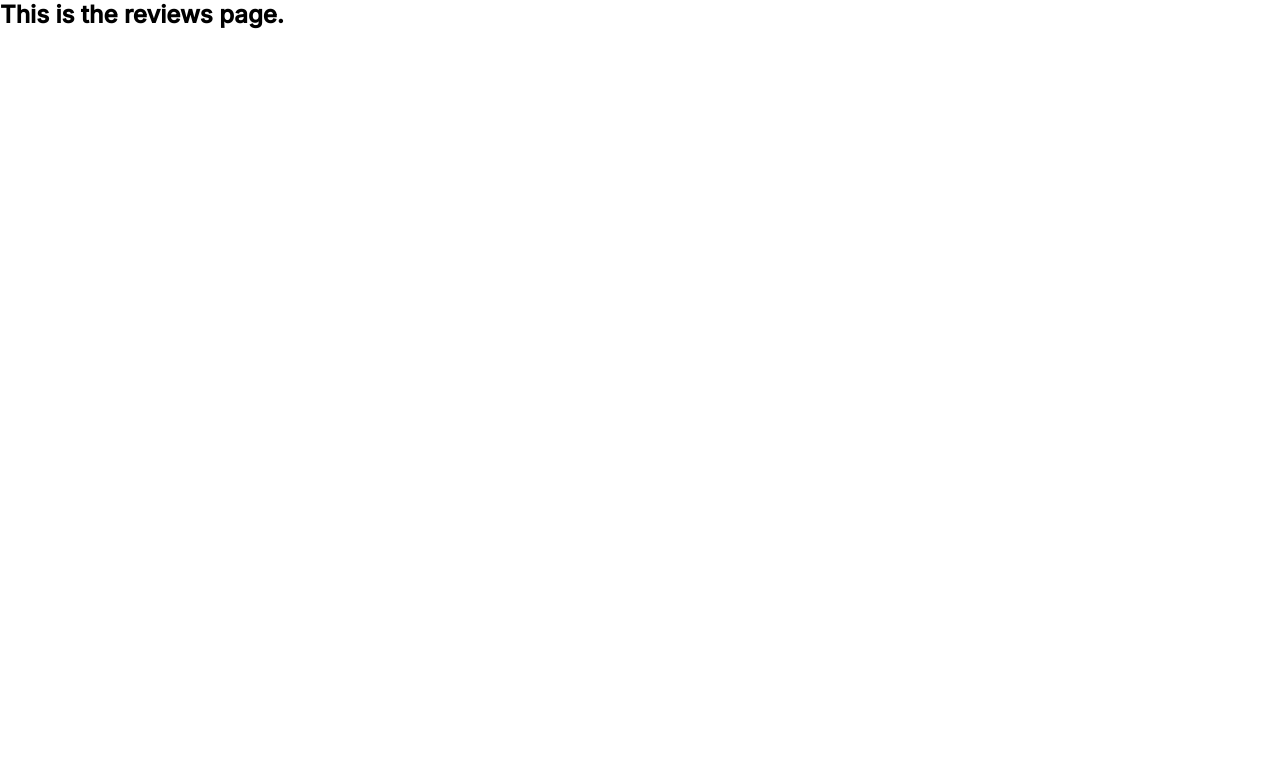
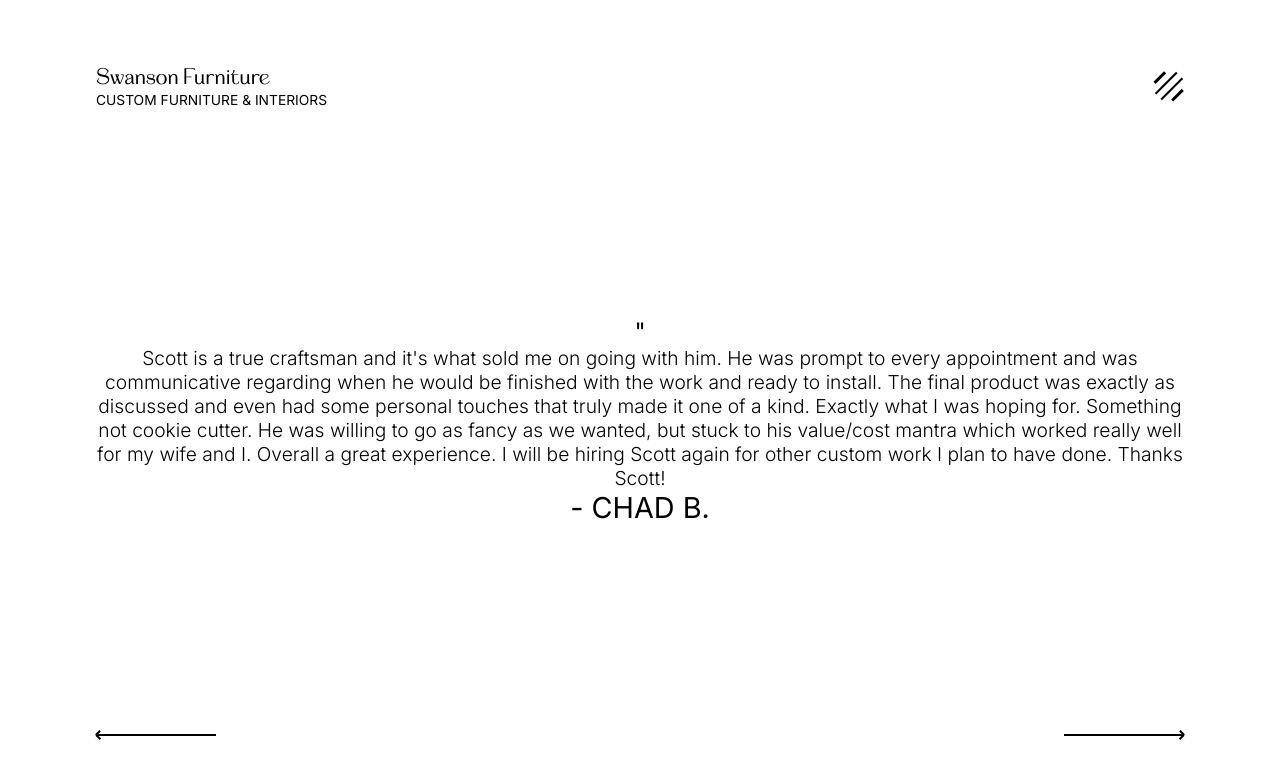
Before and after one commit to KeilerSwanson/Swanson-Furniture, a Next.js app in the folder app/: page /reviews in a window 1280 px wide. Shown: the top 778 px of the page. Built offline with nearby package versions, Linux system fonts and the light colour scheme.

Commit message:
Add Reviews page

```diff
--- /dev/null
+++ b/app/components/Arrow.js
@@ -0,0 +1,12 @@
+import styles from '../styles/Arrow.module.scss'
+
+export default function Arrow({ left = false, handler }) {
+	const arrowClass = left ? styles.arrowLeft : styles.arrow
+
+	return (
+		<div
+			className={arrowClass}
+			onClick={handler}
+		/>
+	)
+}
--- a/app/components/Modal.js
+++ b/app/components/Modal.js
@@ -23,6 +23,7 @@ export default function Modal({ open, url, closeModal }) {
 					alt=''
 					layout='fill'
 					objectFit='contain'
+					priority
 				/>
 			</div>
 		</div>
--- a/app/pages/reviews.js
+++ b/app/pages/reviews.js
@@ -1,7 +1,60 @@
+import { useState } from 'react'
+import NavTop from '../components/NavTop'
+import Arrow from '../components/Arrow'
+import styles from '../styles/ReviewsPage.module.scss'
+
 export default function Reviews() {
+	const [reviews, setReviews] = useState([
+		{
+			quote: `Scott is a true craftsman and it's what sold me on going with him. He was prompt to every appointment and was communicative regarding when he would be finished with the work and ready to install. The final product was exactly as discussed and even had some personal touches that truly made it one of a kind. Exactly what I was hoping for. Something not cookie cutter. He was willing to go as fancy as we wanted, but stuck to his value/cost mantra which worked really well for my wife and I. Overall a great experience. I will be hiring Scott again for other custom work I plan to have done. Thanks Scott!`,
+			author: 'Chad B.'
+		},
+		{
+			quote: `Can't say enough about Swanson Services! Incredibly talented and professional. Built custom iron stair railing, refaced kitchen cabinets and more. Great design ideas and incredible craftsmanship. Showed up on time and finished work in a timely manner. Great company! Highly recommend.`,
+			author: 'Deborah M.'
+		},
+		{
+			quote: `Scott was very responsive, professional, and punctual. But more importantly, he gave us great ideas from a design standpoint and did an overall amazing job with the cabinetry and the install. I would recommend him, and utilize him again for future jobs.`,
+			author: 'Erika W.'
+		},
+		{
+			quote: `I had admired Scott's beautiful work for a while and was so excited to ask him to build bedroom furniture for my husband and I as an anniversary present for him. The process was so exciting! It was a completely custom furniture and it was exactly what I imagined! I have the most beautiful elegant bedroom furniture and it was made just for us! I love it so much! Scott listened to vision and helped guide me through the process so that the end result was my vision and his incredible skills brought it to life! I am so grateful!!`,
+			author: 'Cindy H.'
+		},
+		{
+			quote: `Scott is the man, I am so happy that I found him! My shop is beautiful! I am beyond pleased and will definitely work with him again. Highly recommend.`,
+			author: 'Regina S.'
+		}
+	])
+
+	console.log('current review: ', reviews[0])
+
+	function nextReview() {
+		const rotated = [...reviews]
+		const curr = rotated.shift()
+		rotated.push(curr)
+		setReviews(rotated)
+	}
+
+	function prevReview() {
+		const rotated = [...reviews]
+		const curr = rotated.pop()
+		rotated.unshift(curr)
+		setReviews(rotated)
+	}
+
 	return (
-		<main>
-			<h1>This is the reviews page.</h1>
-		</main>
+		<div className={styles.reviewsPage}>
+			<NavTop />
+			<blockquote className={styles.review}>
+				<p className={styles.quoteMark}>"</p>
+				<p className={styles.quote}>{reviews[0].quote}</p>
+				<p className={styles.author}>{`- ${reviews[0].author}`}</p>
+			</blockquote>
+			<div className={styles.controls}>
+				<Arrow left={true} handler={prevReview} />
+				<Arrow handler={nextReview} />
+			</div>
+		</div>
 	)
 }
--- /dev/null
+++ b/app/styles/Arrow.module.scss
@@ -0,0 +1,50 @@
+.arrow {
+	width: 10rem;
+	height: .2rem;
+	background: black;
+	position: relative;
+}
+
+.arrowLeft {
+	// composes: arrow;
+	width: 10rem;
+	height: .2rem;
+	background: black;
+	position: relative;
+}
+
+.arrowLeft::before, .arrowLeft::after {
+	content: '';
+	position: absolute;
+	width: .5rem;
+	height: .2rem;
+	left: 0;
+	background: black;
+	transform-origin: left;
+}
+
+.arrowLeft::before {
+	transform: rotate(-45deg);
+}
+
+.arrowLeft::after {
+	transform: rotate(45deg);
+}
+
+.arrow::before, .arrow::after {
+	content: '';
+	position: absolute;
+	width: .5rem;
+	height: .2rem;
+	right: 0;
+	background: black;
+	transform-origin: right;
+}
+
+.arrow::before {
+	transform: rotate(45deg);
+}
+
+.arrow::after {
+	transform: rotate(-45deg);
+}
--- a/app/styles/GalleryPage.module.scss
+++ b/app/styles/GalleryPage.module.scss
@@ -30,6 +30,10 @@
 	padding: 5% 0;
 }
 
+.image {
+	cursor: pointer;
+}
+
 .image span, .image img {
 	pointer-events: none;
 }
@@ -50,5 +54,6 @@
 @media screen and (min-width: 1366px) {
 	.gallery {
 		padding: 0 20%;
+		margin-bottom: 5%;
 	}
 }
--- a/app/styles/Modal.module.scss
+++ b/app/styles/Modal.module.scss
@@ -61,6 +61,7 @@
 	// transform: rotate(45deg);
 	transition: var(--t1);
 	z-index: 3;
+	cursor: pointer;
 }
 
 .bar {
@@ -86,10 +87,9 @@
 
 .image {
 	width: 100%;
-	// flex: 1;
-	// max-height: 66vh;
 	height: 100%;
 	position: relative;
+	// box-shadow: 0 .5rem 2rem -1rem black;
 }
 
 @media screen and (min-width: 768px) {
@@ -109,6 +109,7 @@
 @media screen and (min-width: 1366px) {
 	.closeWrapper {
 		padding: 2.5% 20%;
+		align-items: flex-end;
 	}
 	.image {
 		// max-height: 60%;
--- a/app/styles/NavTop.module.scss
+++ b/app/styles/NavTop.module.scss
@@ -6,7 +6,6 @@
 	width: 100%;
 	display: flex;
 	justify-content: space-between;
-	// align-items: flex-end;
 	align-items: center;
 	z-index: 2;
 	background: white;
@@ -19,7 +18,7 @@
 }
 
 .swanson {
-	font-family: 'Bangla MN', serif;
+	font-family: var(--fancy);
 	font-size: 2.15rem;
 	font-weight: 100;
 }
@@ -54,6 +53,7 @@
 	font-weight: 200;
   text-transform: uppercase;
   color: black;
+	cursor: pointer;
 }
 
 .menuOpen {
@@ -74,6 +74,7 @@
 	gap: .5rem;
 	transition: var(--t1);
 	z-index: 3;
+	cursor: pointer;
 }
 
 .bar {
@@ -134,6 +135,7 @@
 	.nav {
 		padding: 2.5% 20%;
 		margin-bottom: 2.5%;
+		align-items: flex-end;
 	}
 	.menu {
 		padding: 0;
--- /dev/null
+++ b/app/styles/ReviewsPage.module.scss
@@ -0,0 +1,58 @@
+.reviewsPage {
+	width: 100%;
+	height: 100vh;
+	display: flex;
+	flex-direction: column;
+	// padding: 0 7.5%;
+	// justify-content: center;
+}
+
+.reviews {
+	flex: 1;
+	width: 100%;
+	padding: 0 7.5%;
+	display: flex;
+	flex-direction: column;
+	justify-content: space-between;
+}
+
+.review {
+	display: flex;
+	flex-direction: column;
+	align-items: center;
+	justify-content: center;
+	flex: 1;
+	padding: 0 7.5%;
+	transition: var(--t1);
+	// opacity: 0;
+}
+
+.reviewCurrent {
+	composes: review;
+	opacity: 1;
+}
+
+.quoteMark {
+	font-size: 2rem;
+	// font-family: var(--fancy);
+}
+
+.quote {
+	font-size: 1.6rem;
+	font-weight: 300;
+	text-align: center;
+}
+
+.author {
+	font-size: 2.4rem;
+	font-size: 200;
+	text-transform: uppercase;
+}
+
+.controls {
+	width: 100%;
+	display: flex;
+	justify-content: space-between;
+	padding: 5% 7.5%;
+	margin-top: 5%;
+}
--- a/app/styles/globals.css
+++ b/app/styles/globals.css
@@ -2,13 +2,17 @@
 @font-face {
 	font-family: 'Bangla MN';
 	src: url('./bangla-mn.ttf');
+}
+@font-face {
+	font-family: 'Stigma';
+	src: url('./stigma.ttf')
 }
 
 :root {
 	box-sizing: border-box;
 	font-family: 'Inter', sans-serif;
   font-size: 10px;
-
+	--fancy: 'Stigma';
 	--t1: .15s ease-in-out;
 }
 
@@ -20,7 +24,7 @@
 	color: inherit;
 }
 
-body, menu, button, h1, h2, h3, h4, h5, h6, p, ol, ul {
+body, menu, button, h1, h2, h3, h4, h5, h6, p, ol, ul, blockquote {
   margin: 0;
   padding: 0;
   border: none;
```
Also changed, not shown: app/styles/gonestone.ttf (added), app/styles/stigma.ttf (added).
